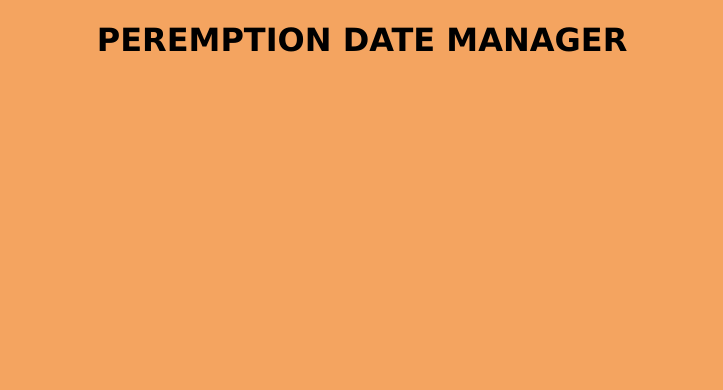
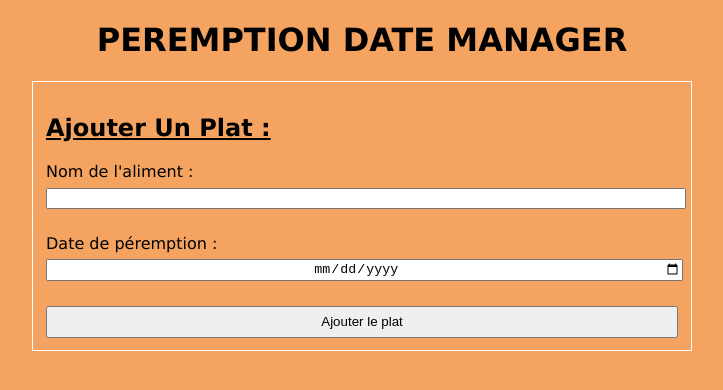
Before and after one commit to Baha-Abdelatif/strapi-peremption-date-app-cli, a plain HTML site: page index.html in a window 1280 px wide. Shown: the whole page, without its empty margins (278-1001 px from the left). Drawn offline with Linux system fonts and the light colour scheme; no server answers.

Commit message:
Display form for add an aliment

```diff
--- a/index.html
+++ b/index.html
@@ -10,6 +10,21 @@
   </head>
   <body>
     <h1>Peremption Date Manager</h1>
+    <div class="addFoodForm">
+      <h2>Ajouter un plat :</h2>
+      <form action="" id="addFood">
+        <div class="form-input">
+          <label for="foodTitle">Nom de l'aliment : </label>
+          <input type="text" id="foodTitle" /><br />
+        </div>
+        <div class="form-input">
+          <label for="expirationDate">Date de péremption : </label>
+          <input type="date" id="expirationDate" /><br />
+        </div>
+        <button type="submit">Ajouter le plat</button>
+      </form>
+    </div>
+
     <div class="main"></div>
   </body>
 </html>
--- a/script.js
+++ b/script.js
@@ -2,10 +2,16 @@ const mainDiv = document.querySelector(".main");
 const apiUrl = "http://localhost:1337";
 let allFood = [];
 
+const addFoodForm = document.forms.addFood;
+const foodTitle = addFoodForm.foodTitle;
+const expirationDateField = addFoodForm.expirationDate;
+
+addFoodForm.addEventListener("submit", addFood);
+
 const init = () => {
   getFood();
 }
-const getFood = () => {
+function getFood() {
   fetch(`${apiUrl}/fooditems?_sort=Expiration_date:ASC`)
     .then(data => data.json())
     .then(result => {
@@ -14,7 +20,7 @@ const getFood = () => {
     })
     .catch(err => { console.error(err) })
 }
-const renderFood = (food) => {
+function renderFood(food) {
   let foodList = [];
   food.forEach(f => {
     const foodItem = `<li>${f.title}</li>`;
@@ -22,4 +28,14 @@ const renderFood = (food) => {
   })
   mainDiv.innerHTML = `<h2>Liste des plats :</h2><ul>${foodList.join("")}</ul>`
 }
+function addFood(e) {
+  // Liste les propriétés disponibles de l'event
+  // console.dir(e.target)
+
+  e.preventDefault();
+  const title = foodTitle.value.trim();
+  const expirationDate = expirationDateField.value
+  console.log(title, expirationDate)
+}
+
 init();
--- a/styles.css
+++ b/styles.css
@@ -6,13 +6,34 @@ h1 {
   text-align: center;
   text-transform: uppercase;
 }
-.main {
+h2 {
+  text-transform: capitalize;
+  text-decoration: underline;
+}
+
+.main,
+.addFoodForm {
   width: 50%;
   margin: 0 auto;
 }
-.main h2 {
-  text-transform: capitalize;
-  text-decoration: underline;
+
+.addFoodForm {
+  border: 1px solid white;
+  padding: 1%;
+}
+
+.addFoodForm form {
+  width: 100%;
+}
+.addFoodForm form input {
+  width: 100%;
+  margin: 1% auto;
+  display: block;
+  text-align: center;
+}
+.addFoodForm button {
+  width: 100%;
+  padding: 1% 0;
 }
 
 .main ul li {
```
